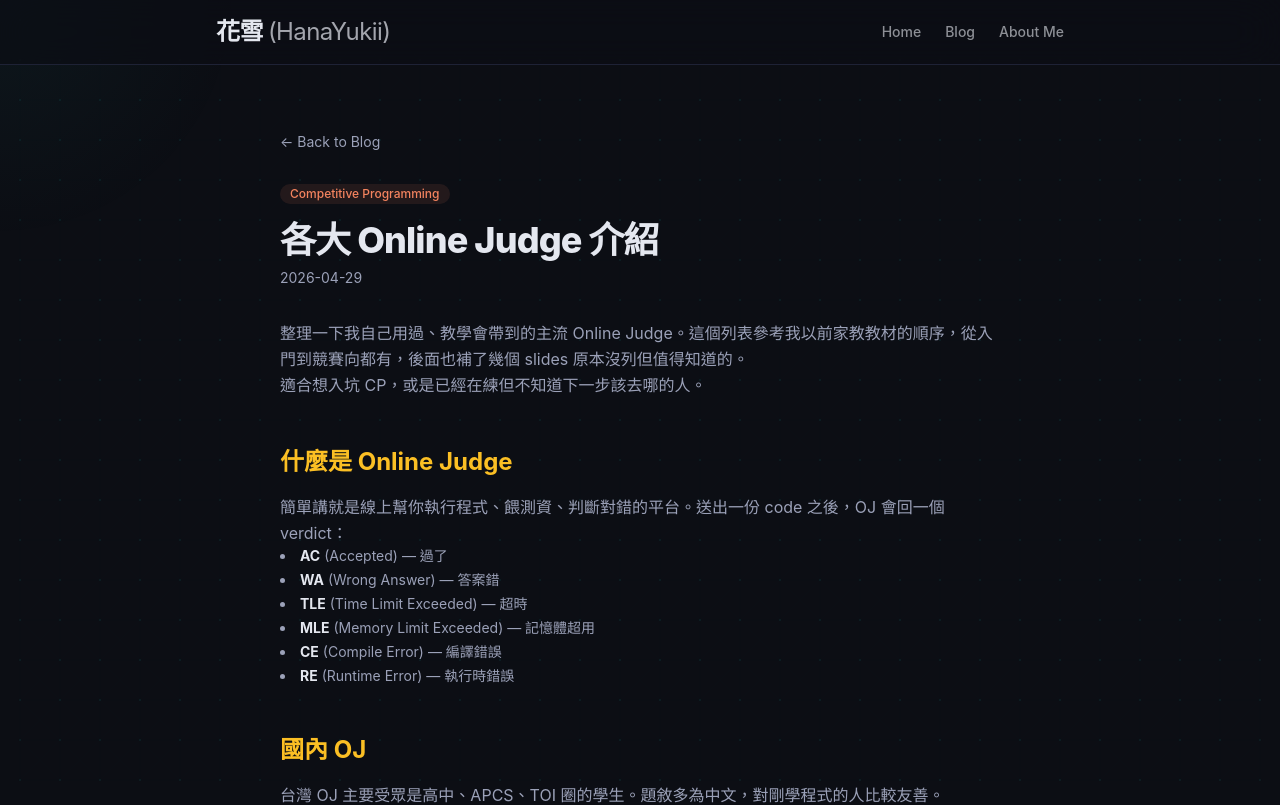
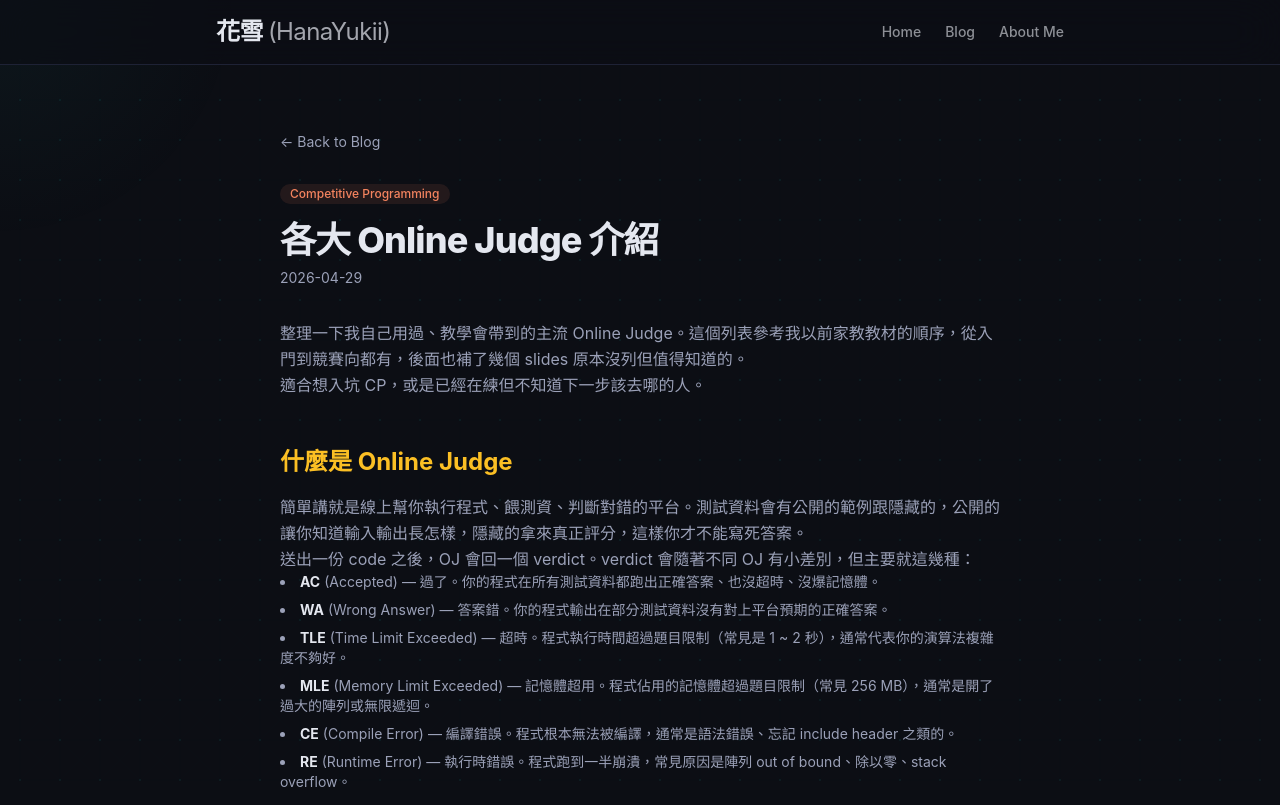
Before and after one commit to HanaYukii/hanayukii-site, a Next.js app: page /blog/online-judge-guide in a window 1280 px wide. Shown: the top 805 px of the page. Built offline with nearby package versions, Linux system fonts and the light colour scheme.

Commit message:
Expand verdict explanations and test data note

```diff
--- a/src/app/blog/online-judge-guide/page.tsx
+++ b/src/app/blog/online-judge-guide/page.tsx
@@ -66,15 +66,30 @@ export default function OnlineJudgeGuide() {
         <FadeIn>
           <Heading id="what-is-oj">什麼是 Online Judge</Heading>
           <p>
-            簡單講就是線上幫你執行程式、餵測資、判斷對錯的平台。送出一份 code 之後，OJ 會回一個 verdict：
+            簡單講就是線上幫你執行程式、餵測資、判斷對錯的平台。測試資料會有公開的範例跟隱藏的，公開的讓你知道輸入輸出長怎樣，隱藏的拿來真正評分，這樣你才不能寫死答案。
           </p>
-          <ul className="list-inside list-disc space-y-1 text-sm">
-            <li><strong>AC</strong> (Accepted) — 過了</li>
-            <li><strong>WA</strong> (Wrong Answer) — 答案錯</li>
-            <li><strong>TLE</strong> (Time Limit Exceeded) — 超時</li>
-            <li><strong>MLE</strong> (Memory Limit Exceeded) — 記憶體超用</li>
-            <li><strong>CE</strong> (Compile Error) — 編譯錯誤</li>
-            <li><strong>RE</strong> (Runtime Error) — 執行時錯誤</li>
+          <p>
+            送出一份 code 之後，OJ 會回一個 verdict。verdict 會隨著不同 OJ 有小差別，但主要就這幾種：
+          </p>
+          <ul className="list-inside list-disc space-y-2 text-sm">
+            <li>
+              <strong>AC</strong> (Accepted) — 過了。你的程式在所有測試資料都跑出正確答案、也沒超時、沒爆記憶體。
+            </li>
+            <li>
+              <strong>WA</strong> (Wrong Answer) — 答案錯。你的程式輸出在部分測試資料沒有對上平台預期的正確答案。
+            </li>
+            <li>
+              <strong>TLE</strong> (Time Limit Exceeded) — 超時。程式執行時間超過題目限制（常見是 1 ~ 2 秒），通常代表你的演算法複雜度不夠好。
+            </li>
+            <li>
+              <strong>MLE</strong> (Memory Limit Exceeded) — 記憶體超用。程式佔用的記憶體超過題目限制（常見 256 MB），通常是開了過大的陣列或無限遞迴。
+            </li>
+            <li>
+              <strong>CE</strong> (Compile Error) — 編譯錯誤。程式根本無法被編譯，通常是語法錯誤、忘記 include header 之類的。
+            </li>
+            <li>
+              <strong>RE</strong> (Runtime Error) — 執行時錯誤。程式跑到一半崩潰，常見原因是陣列 out of bound、除以零、stack overflow。
+            </li>
           </ul>
         </FadeIn>
 
```
